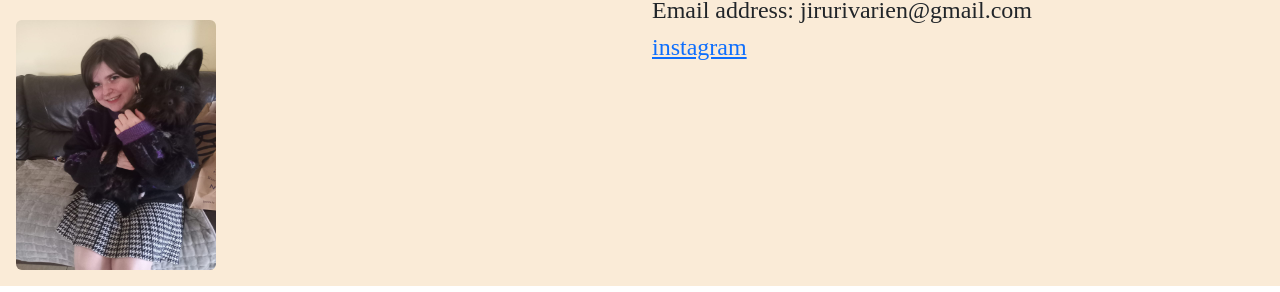
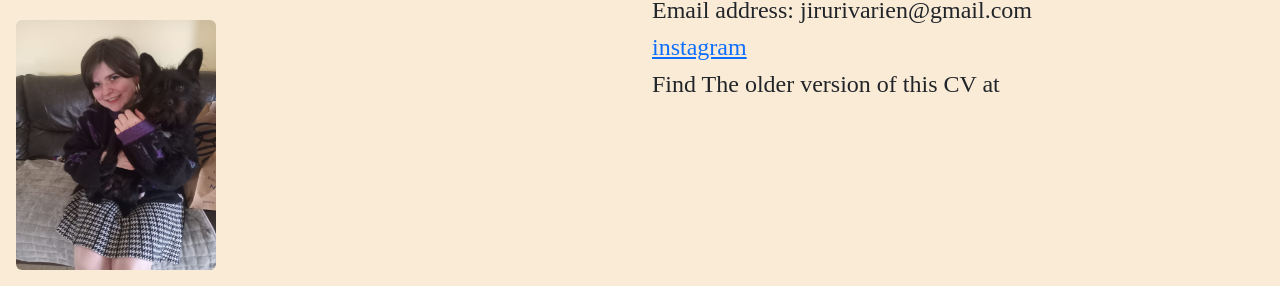
Before and after one commit to rivarien/rivarien.github.io, a plain HTML site: page bootstrap/bootstrap.html in a window 1280 px wide. Shown: the part 220-512 px from the top of the page. Drawn offline with nearby package versions, Linux system fonts and the light colour scheme.

Commit message:
Link to old CV

```diff
--- a/bootstrap/bootstrap.html
+++ b/bootstrap/bootstrap.html
@@ -31,6 +31,7 @@
 					<div class="col-6"><h1>Contact Details</h1>
 						<h4>Email address: jirurivarien@gmail.com</h4>
 						<h4><a href="https://www.instagram.com/jillodonovan/">instagram</a></h4>
+						<h4>Find The older version of this CV at<a href="../index.html"></a></h4>
 					</div>
 				</div>
 			</div>
```
